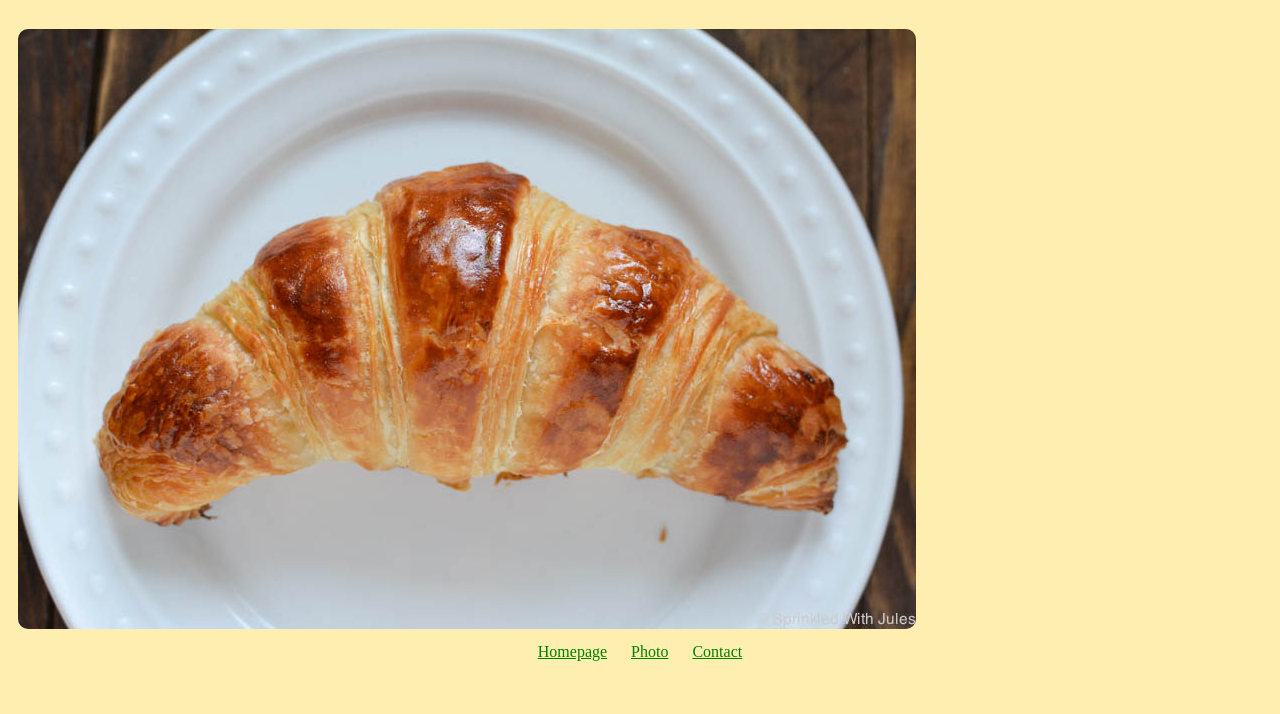
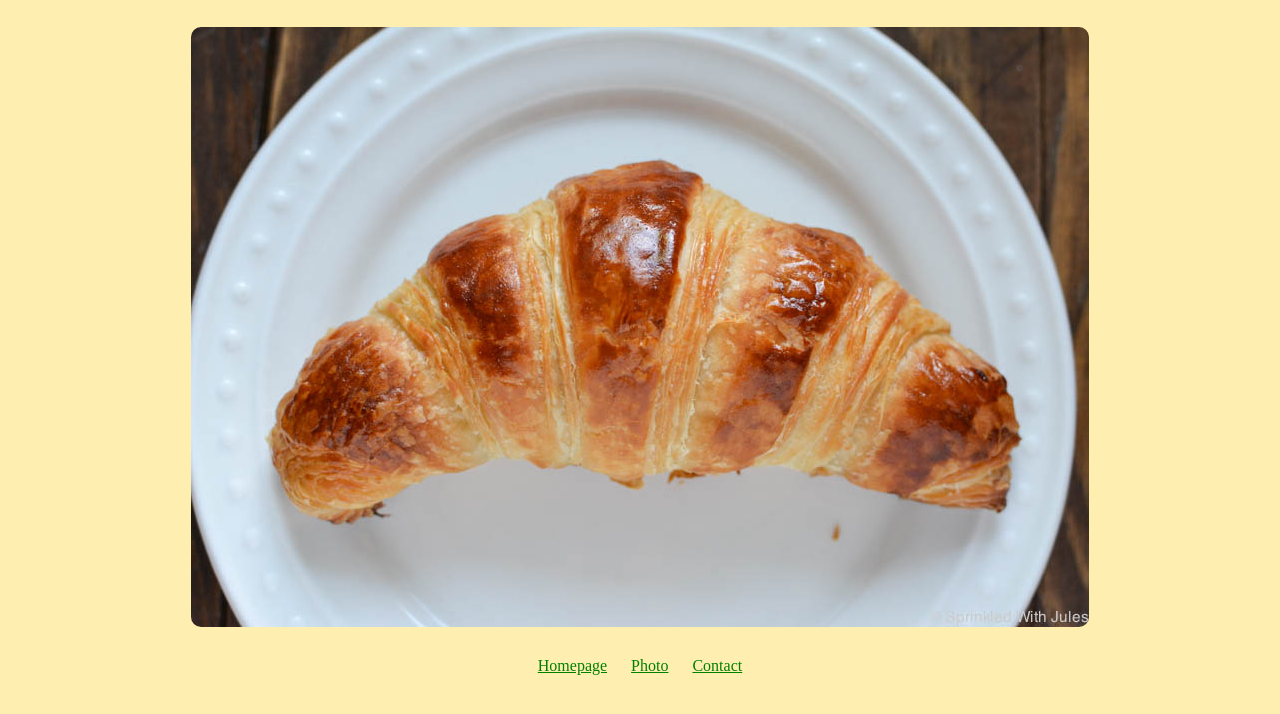
Before and after one commit to Joicemotamoreira/Croissant, a plain HTML site: page picture.html in a window 1280 px wide. Shown: the part 62-776 px from the top of the page. Drawn offline with Linux system fonts and the light colour scheme.

Commit message:
Centered the picture

```diff
--- a/Style/style.css
+++ b/Style/style.css
@@ -17,7 +17,11 @@ p,
   color: green;
 }
 
+.picture {
+}
 img {
   border-radius: 10px;
   margin: 10px;
+  display: block;
+  margin: 30px auto;
 }
--- a/picture.html
+++ b/picture.html
@@ -8,9 +8,9 @@
   </head>
   <body>
     <h1>🥐 A picture of a croissant</h1>
-
-    <img src="/image/croissant.jpg" alt="" />
-
+    <div class="picture">
+      <img src="/image/croissant.jpg" alt="" />
+    </div>
     <div class="links">
       <a href="/index.html">Homepage</a>
       <a href="/picture.html">Photo</a>
```
